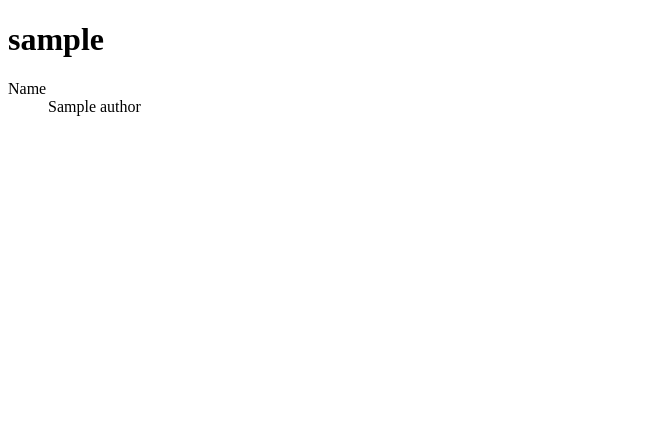
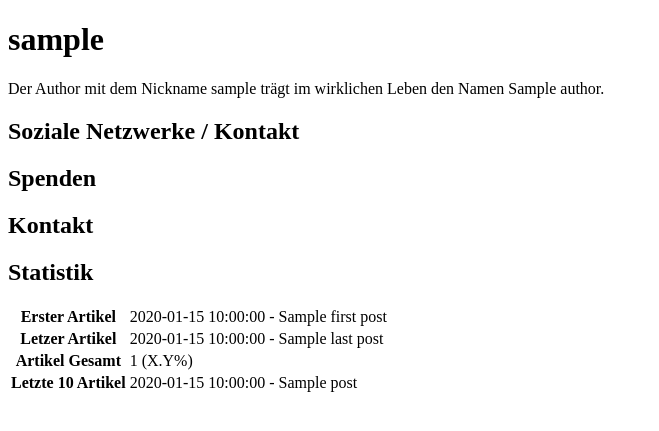
Before and after one commit to encbladexp/makeblog, a Python web app: template makeblog/templates/author.html in a window 1280 px wide. Shown: the top 431 px of the page, without its empty margins (0-659 px from the left). Run offline with Jinja, Linux system fonts and the light colour scheme; the template is opened without the code that fills it: most values are stand-ins (such as "Sample title", 1, 10 or a date in 2020).

Commit message:
Inital work on #2, only small things left for next release ;)

```diff
--- a/makeblog/templates/author.html
+++ b/makeblog/templates/author.html
@@ -2,9 +2,34 @@
 {% block title %}{{ super() }} - Autor - {{ author.nick }}{% endblock %}
 {% block content %}
 <h1>{{ author.nick }}</h1>
-<dl>
-	<dt>Name</dt>
-	<dd>{{ author.name }}</dd>
-</dl>
+<p>Der Author mit dem Nickname {{ author.nick }} trägt im wirklichen Leben den
+Namen {{ author.name }}.</p>
+<h2>Soziale Netzwerke / Kontakt</h2>
+<h2>Spenden</h2>
+<h2>Kontakt</h2>
+<h2>Statistik</h2>
+<table>
+	{% if author.first_post %}
+	<tr>
+		<th>Erster Artikel</th>
+		<td>{{ author.first_post.date }} - {{ author.first_post.title }}</td>
+	</tr>
+	<tr>
+		<th>Letzer Artikel</th>
+		<td>{{ author.last_post.date }} - {{ author.last_post.title }}</td>
+	</tr>
+	{% endif %}
+	<tr>
+		<th>Artikel Gesamt</th>
+		<td>{{ author.post_count }} (X.Y%)</td>
+	</tr>
+	<tr>
+		<th>Letzte 10 Artikel</th>
+		<td>
+			{% for post in author.posts[-10:] %}
+			{{ post.date }} - {{ post.title }}<br/>
+			{% endfor %}
+		</td>
+</table>
 {% include "authors/%s.html"|format(author.nick) ignore missing %}
 {% endblock %}
```
Also changed, not shown: makeblog/blog.py (+32 -0 lines).
